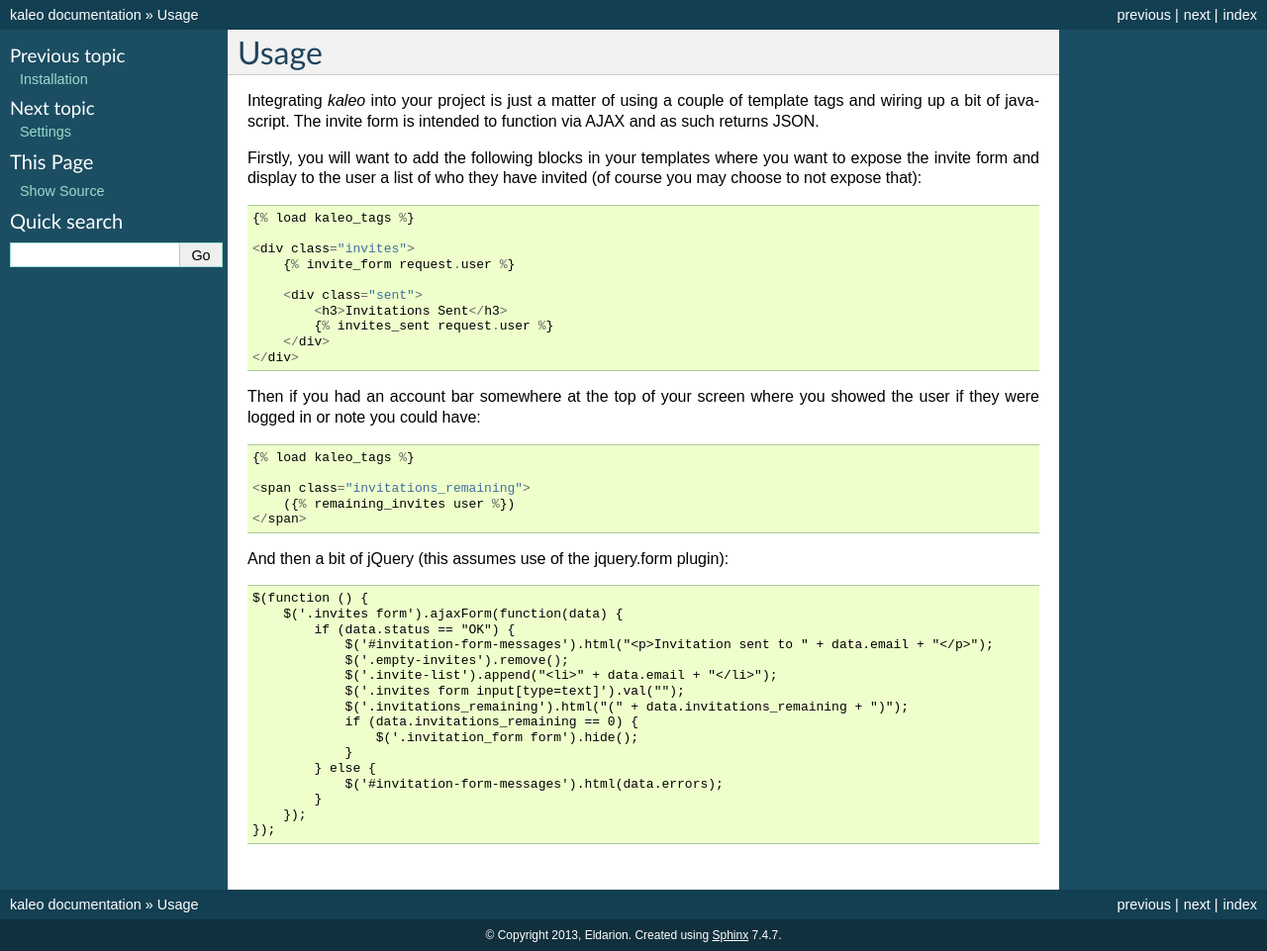
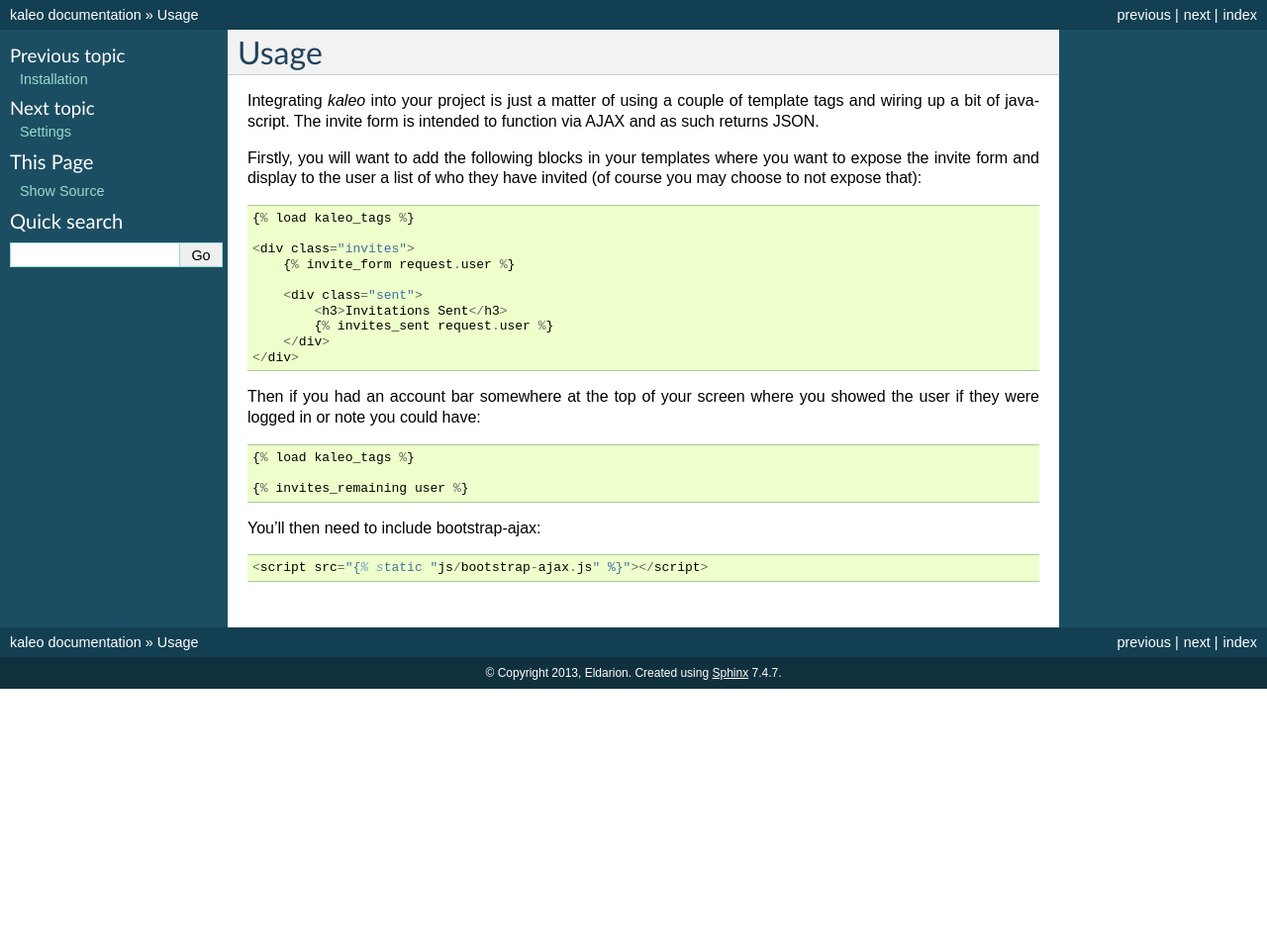
Before and after one commit to pinax/pinax-invitations, a Sphinx documentation site: the page built from docs/usage.rst, in a window 1280 px wide. Shown: the whole page at 99% size. Built offline with Sphinx 7.4.7, drawn with Linux system fonts in a browser that asks for light colours; the version number could not be read and is left out; after the commit the page ends 900 px from its top, so only the background shows below that.

Commit message:
Update docs per 1.0 changes

```diff
--- a/docs/templates.rst
+++ b/docs/templates.rst
@@ -19,3 +19,9 @@
 
 A simple unordered list of people you have invited that is linked to their
 profile when they join the site.
+
+
+_invites_remaining.html
+-----------------------
+
+A fragment to display how many invites a particular user has.
--- a/docs/usage.rst
+++ b/docs/usage.rst
@@ -28,26 +28,9 @@
 
     {% load kaleo_tags %}
 
-    <span class="invitations_remaining">
-        ({% remaining_invites user %})
-    </span>
+    {% invites_remaining user %}
 
 
-And then a bit of jQuery (this assumes use of the jquery.form plugin)::
+You'll then need to include bootstrap-ajax::
 
-    $(function () {
-        $('.invites form').ajaxForm(function(data) {
-            if (data.status == "OK") {
-                $('#invitation-form-messages').html("<p>Invitation sent to " + data.email + "</p>");
-                $('.empty-invites').remove();
-                $('.invite-list').append("<li>" + data.email + "</li>");
-                $('.invites form input[type=text]').val("");
-                $('.invitations_remaining').html("(" + data.invitations_remaining + ")");
-                if (data.invitations_remaining == 0) {
-                    $('.invitation_form form').hide();
-                }
-            } else {
-                $('#invitation-form-messages').html(data.errors);
-            }
-        });
-    });
+    <script src="{% static "js/bootstrap-ajax.js" %}"></script>
```
Also changed, not shown: docs/installation.rst (+11 -1 lines).
